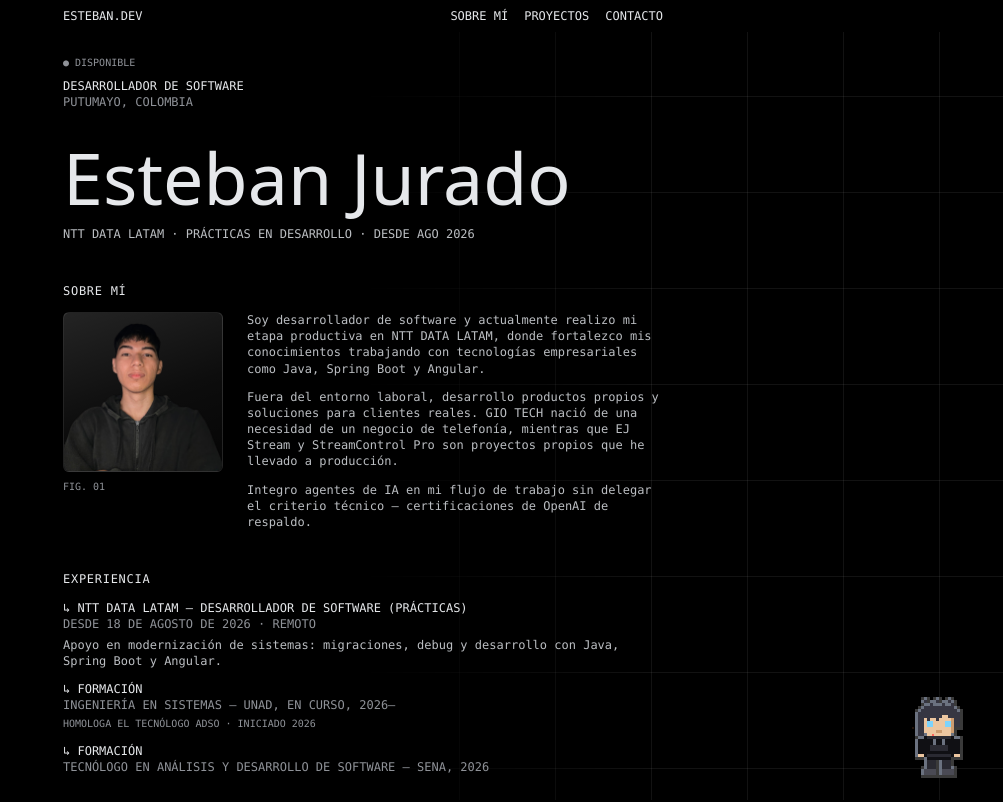
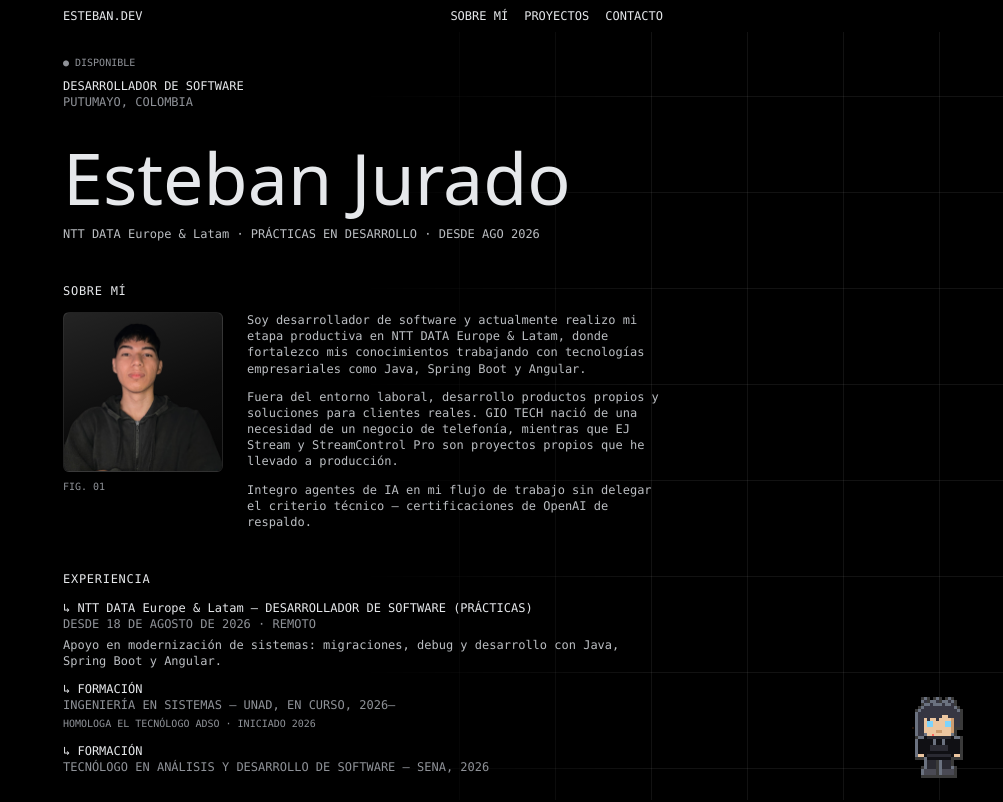
Before and after one commit to Est3banj/portafolio-esteban, a React (Vite) app in the folder portafolio/: page / in a window 1280 px wide. Shown: the top 802 px of the page, without its empty margins (277-1280 px from the left). Built offline with nearby package versions, Linux system fonts and the light colour scheme.

Commit message:
content: correct company name to ntt data europe and latam

```diff
--- a/portafolio/index.html
+++ b/portafolio/index.html
@@ -5,9 +5,9 @@
     <link rel="icon" type="image/png" href="/esteanim.png" />
     <meta name="theme-color" content="#000000" />
     <meta name="viewport" content="width=device-width, initial-scale=1.0" />
-    <meta name="description" content="Esteban Jurado — Desarrollador de Software. Tecnólogo en Análisis y Desarrollo de Software (SENA, 2026). NTT DATA LATAM · Putumayo, Colombia." />
+    <meta name="description" content="Esteban Jurado — Desarrollador de Software. Tecnólogo en Análisis y Desarrollo de Software (SENA, 2026). NTT DATA Europe &amp; Latam · Putumayo, Colombia." />
     <meta property="og:title" content="Esteban Jurado — Desarrollador de Software" />
-    <meta property="og:description" content="Esteban Jurado — Desarrollador de Software. Tecnólogo en Análisis y Desarrollo de Software (SENA, 2026). NTT DATA LATAM · Putumayo, Colombia." />
+    <meta property="og:description" content="Esteban Jurado — Desarrollador de Software. Tecnólogo en Análisis y Desarrollo de Software (SENA, 2026). NTT DATA Europe &amp; Latam · Putumayo, Colombia." />
     <meta property="og:type" content="website" />
     <meta property="og:url" content="https://estebanj-dev.vercel.app" />
     <meta property="og:image" content="https://estebanj-dev.vercel.app/esteanim.png" />
--- a/portafolio/src/components/features/About.jsx
+++ b/portafolio/src/components/features/About.jsx
@@ -27,7 +27,7 @@ const About = () => {
           </figure>
           <div className="min-w-0 space-y-3 text-ink-2">
             <p>
-Soy desarrollador de software y actualmente realizo mi etapa productiva en NTT DATA LATAM, donde fortalezco mis conocimientos trabajando con tecnologías empresariales como Java, Spring Boot y Angular.
+Soy desarrollador de software y actualmente realizo mi etapa productiva en NTT DATA Europe & Latam, donde fortalezco mis conocimientos trabajando con tecnologías empresariales como Java, Spring Boot y Angular.
             </p>
             <p>
 Fuera del entorno laboral, desarrollo productos propios y soluciones para clientes reales. GIO TECH nació de una necesidad de un negocio de telefonía, mientras que EJ Stream y StreamControl Pro son proyectos propios que he llevado a producción.
@@ -49,7 +49,7 @@ Fuera del entorno laboral, desarrollo productos propios y soluciones para client
         <ul className="mt-3 space-y-3">
           <li data-reveal style={{ "--reveal-delay": "150ms" }}>
             <p>
-              ↳ NTT DATA LATAM — DESARROLLADOR DE SOFTWARE (PRÁCTICAS)
+              ↳ NTT DATA Europe & Latam — DESARROLLADOR DE SOFTWARE (PRÁCTICAS)
             </p>
             <p className="text-ink-3">
               DESDE 18 DE AGOSTO DE 2026 · REMOTO
--- a/portafolio/src/components/features/Hero.jsx
+++ b/portafolio/src/components/features/Hero.jsx
@@ -19,7 +19,7 @@ const Hero = () => {
       </h1>
 
       <p className="page mt-3 text-ink-2 hero-anim-delay">
-        NTT DATA LATAM · PRÁCTICAS EN DESARROLLO · DESDE AGO 2026
+        NTT DATA Europe & Latam · PRÁCTICAS EN DESARROLLO · DESDE AGO 2026
         <span aria-hidden="true" className="caret">
           ▍
         </span>
```
